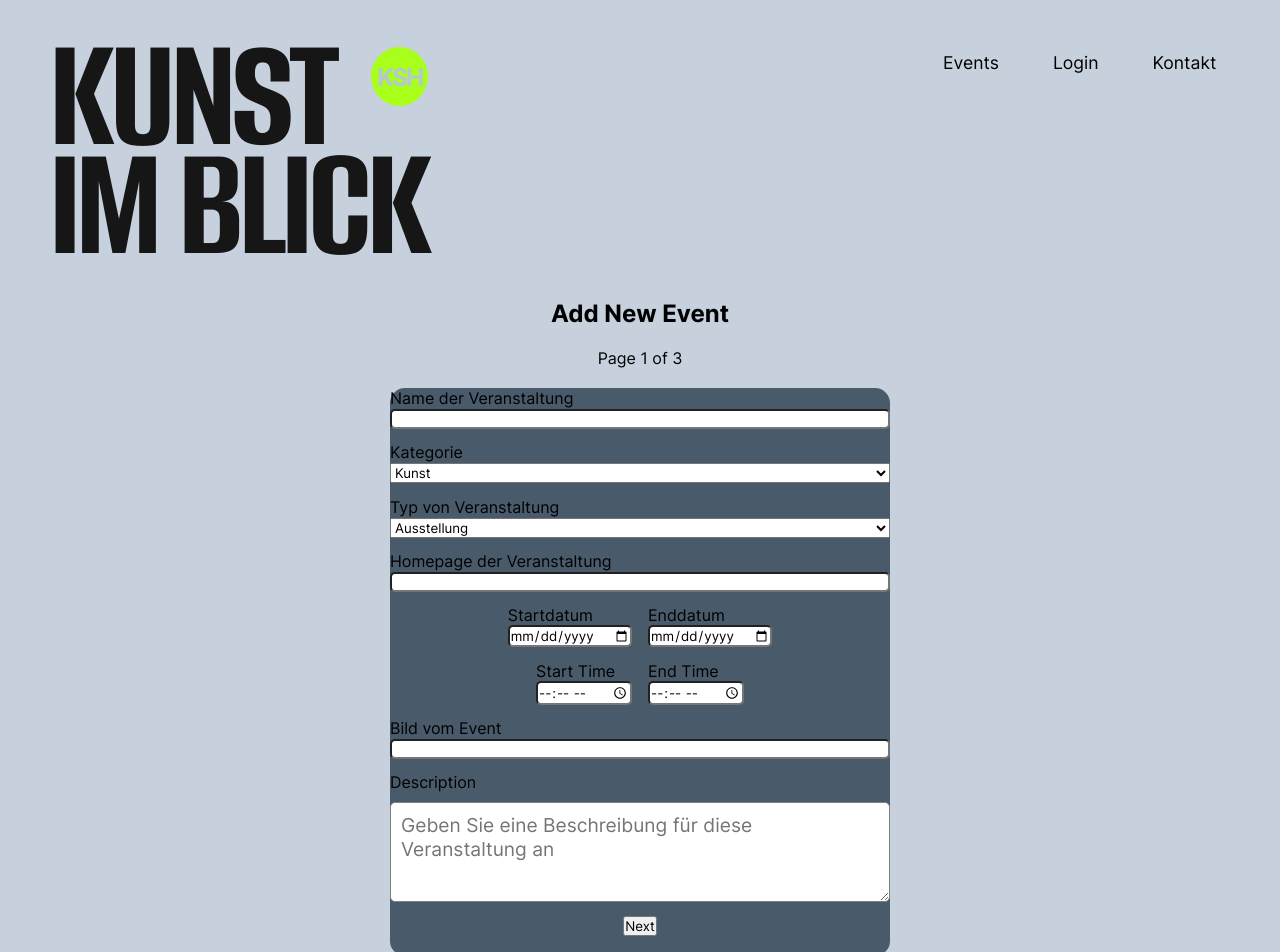
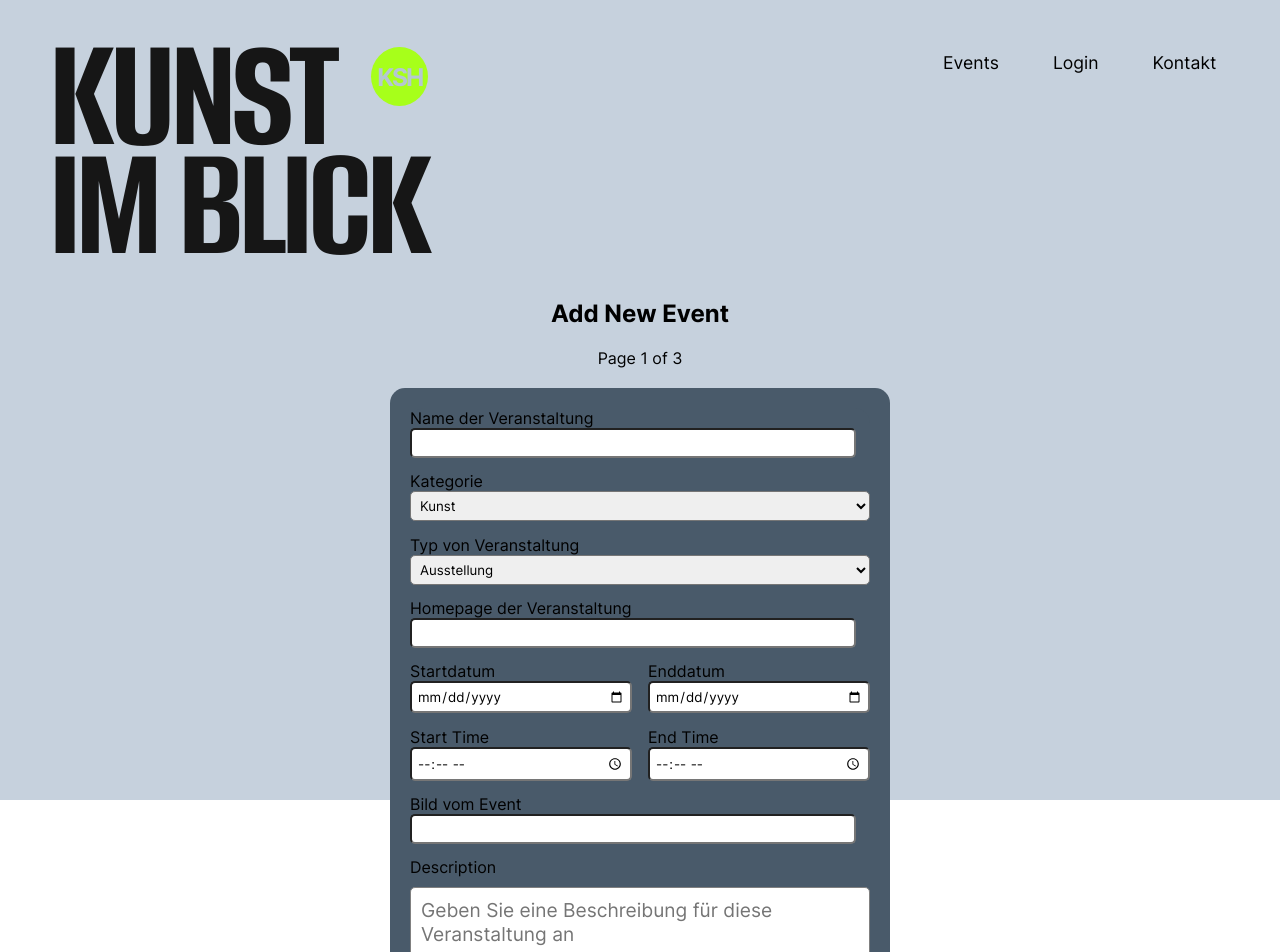
Before and after one commit to NAMASTECH/Kultur-Ausstellungsplattform-frontend, a React (Vite) app: page /event in a window 1280 px wide. Shown: the top 952 px of the page. Built offline with nearby package versions, Linux system fonts and the light colour scheme.

Commit message:
Refactor form styling and add artist input class

```diff
--- a/src/js/components/ArtistInputs/ArtistInputs.jsx
+++ b/src/js/components/ArtistInputs/ArtistInputs.jsx
@@ -20,6 +20,7 @@ const ArtistInputs = ({ artist, index, onArtistChange }) => {
             value={artist.artistName}
             onChange={handleChange}
             placeholder="Artist Name"
+            className='artist-input'
         />
         // <input
         //     name="artistType"
--- a/src/js/views/event/AddEventForm.jsx
+++ b/src/js/views/event/AddEventForm.jsx
@@ -264,7 +264,7 @@ export default function AddEventForm() {
       <h2>Add New Event</h2>
       <p>{`Page ${PageNo} of 3`}</p>
       <form id="addEvent-form" onSubmit={handleSubmit}>
-        <div style={{ display: PageNo == 1 ? 'block' : 'none' }}>
+        <div className="page_add_form" style={{ display: PageNo == 1 ? 'block' : 'none' }}>
           <label>Name der Veranstaltung</label>
           <input type="text" required value={eventTitle} onChange={handleEventTitleChange} />
           <SelectComponent title="Kategorie" selected={eventCategory} values={eventCategories} onChange={handleEventCategoryChange} />
@@ -304,7 +304,7 @@ export default function AddEventForm() {
             <p>Write something here </p>
           </textarea>
         </div>
-        <div style={{ display: PageNo == 2 ? 'block' : 'none' }}> {/* Page 2 */}
+        <div className="page_add_form" style={{ display: PageNo == 2 ? 'block' : 'none' }}> {/* Page 2 */}
           {artists.map((artist, index) => (
             <div key={index}>
 
@@ -324,7 +324,7 @@ export default function AddEventForm() {
 
           <button type="button" onClick={addArtistInput}>+ hinzufügen</button>
         </div>
-        <div style={{ display: PageNo == 3 ? 'block' : 'none' }}> {/* Page 3 */}
+        <div className="page_add_form" style={{ display: PageNo == 3 ? 'block' : 'none' }}> {/* Page 3 */}
           <label>Venue Name</label>
           <input type="text" required value={venueName} onChange={handleVenueNameChange} />
 
@@ -355,9 +355,9 @@ export default function AddEventForm() {
           <input type="text" required value={zipCode} onChange={handleZipCodeChange} />
         </div>
         <div className="form_button">
-          <button type="button" onClick={handlePageChange} style={{ display: PageNo == 1 ? 'none' : 'block' }} value={`minus`}>Back</button>
-          <button type="button" onClick={handlePageChange} style={{ display: PageNo == 3 ? 'none' : 'block' }} value={`plus`} >Next</button>
-          <button type="submit" /* disabled={!isConfirmBtnActive} */ style={{ display: PageNo == 3 ? 'block' : 'none' }}> Hinzufügen / Vorschau ansehen </button>
+          <button type="button" onClick={handlePageChange} style={{ display: PageNo == 1 ? 'none' : 'block' }} value={`minus`}>Zurück</button>
+          <button type="button" onClick={handlePageChange} style={{ display: PageNo == 3 ? 'none' : 'block' }} value={`plus`} >Nächste</button>
+          <button type="submit" /* disabled={!isConfirmBtnActive} */ style={{ display: PageNo == 3 ? 'block' : 'none' }}> Hinzufügen</button>
         </div>
       </form>
     </>
--- a/src/styles/App.scss
+++ b/src/styles/App.scss
@@ -51,8 +51,93 @@
     justify-content: center;
     align-items: center;
     margin: 0 auto;
-    padding: 0 0 20px 0;
+    padding: 20px;
     border-radius: 15px;
     background-color: #495a6a;
+
+  }
+
+  #addEvent-form {
+    min-height: 645px;
+    input {
+      padding: 5px;
+    }
+    .page_add_form{
+      display: flex;
+      flex-direction: column;
+      justify-content: center;
+      align-items: center;
+      margin: 0 auto;
+      border-radius: 15px;
+      background-color: #495a6a;
+      min-height: 600px;
+      margin: 0;
+      .artist-input{
+        width: 446px;
+      }
+        input{
+          width: 446px;
+        }
+
+      }
+
+
+    select {
+      padding: 5px;
+      border-radius: 5px;
+      appearance: menulist-button;
+    }
+
+    div {
+      div {
+        width: 100%;
+
+        input {
+          width: 100%;
+        }
+
+      }
+    }
+
+    .date,
+    .time {
+      width: 100%;
+      margin: 0 auto;
+
+      label {
+        width: 100%;
+
+        input {
+          padding: 5px;
+          width: 100%;
+        }
+      }
+    }
+
+    div {
+      button {
+        margin: 0 auto;
+        width: 100%;
+        padding: 5px;
+        border-radius: 5px;
+        background-color: #161616;
+        color: #fff;
+        font-size: 1.2em;
+        font-weight: bold;
+      }
+    }
+
+    .form_button {
+      button {
+        margin: 0 auto;
+        width: 100%;
+        padding: 5px;
+        border-radius: 5px;
+        background-color: #161616;
+        color: #fff;
+        font-size: 1.2em;
+        font-weight: bold;
+      }
+    }
   }
 }
--- a/src/styles/index.scss
+++ b/src/styles/index.scss
@@ -7,26 +7,18 @@
   font-family: $main_font;
 }
 
-a {
-  text-decoration: none;
-  color: black;
-}
-
-body {
-  background-color: $bg_color;
-  color: black;
-  margin: 0;
-  width: 100%;
-  height: 100vh;
-}
-
-
 @media (prefers-color-scheme: dark) {
   $bg_dark_color: #161616;
   $text_dark_color: #fff;
   $bg_cards_dark_color: #242424;
   $bg_calendar_dark_hover: #575656;
   $bg_calendar_dark_selected: #a7a7a7;
+  $bg_dark_color_pagination: #c91818;
+  $bg_dark_thead: #242424;
+  $bg_dark_tbody_odd: #2c2c2c;
+  $bg_dark_tbody_even: #242424;
+  $bg_dark_button: #161616;
+  $text_dark_border_color: #fff;
 
   .app {
     header {
@@ -89,6 +81,63 @@ body {
         }
       }
 
+      .pagination {
+        .MuiSvgIcon-root {
+          color: $text_dark_color;
+        }
+
+        .MuiButtonBase-root {
+          color: $text_dark_color;
+
+          &:hover {
+            background-color: $bg_dark_color_pagination;
+          }
+        }
+
+        .MuiPaginationItem-root {
+          color: $text_dark_color;
+
+        }
+      }
+      .myEvents{
+        table{
+          thead{
+            tr{
+              th{
+              background-color: $bg_dark_thead;
+              color: $text_dark_color;
+            }
+            }
+          }
+        }
+        tbody{
+          tr{
+            background-color: $bg_cards_dark_color;
+            &:nth-child(odd){
+              background-color: $bg_dark_tbody_odd;
+            }
+            &:nth-child(even){
+              background-color: $bg_dark_tbody_even;
+            }
+            .button{
+              button{
+                color: $text_dark_color;
+                background-color: $bg_dark_button;
+                border: 1px solid $text_dark_border_color;
+              }
+            }
+          }
+
+        }
+      }
+      form{
+        label{
+          color: $text_dark_color;
+          input{
+            color: $text_dark_color;
+          }
+        }
+      }
     }
 
     footer {
@@ -114,6 +163,9 @@ body {
       background-color: $bg_dark_color;
       color: $text_dark_color;
     }
+
+
+
 
   }
 
@@ -174,12 +226,14 @@ body {
               color: $text_dark_color;
 
               .react-datepicker__day {
-              //   background-color: $bg_dark_color;
+                //   background-color: $bg_dark_color;
                 color: $text_dark_color;
+
                 &:hover {
                   background-color: $bg_calendar_dark_hover;
                   color: $text_dark_color;
                 }
+
                 &--selected {
                   background-color: $bg_calendar_dark_selected;
                   color: $text_dark_color;
@@ -204,24 +258,28 @@ body {
         }
       }
     }
+
     .modal__nav {
       background-color: $bg_dark_color;
       color: $text_dark_color;
-      .hamburger__close{
-        .lines{
+
+      .hamburger__close {
+        .lines {
           background-color: $text_dark_color;
         }
       }
-      .nav__links{
-          li{
-            a{
-              color: $text_dark_color;
-            }
+
+      .nav__links {
+        li {
+          a {
+            color: $text_dark_color;
           }
+        }
       }
-      .nav__footer{
-        li{
-          a{
+
+      .nav__footer {
+        li {
+          a {
             color: $text_dark_color;
           }
         }
```
